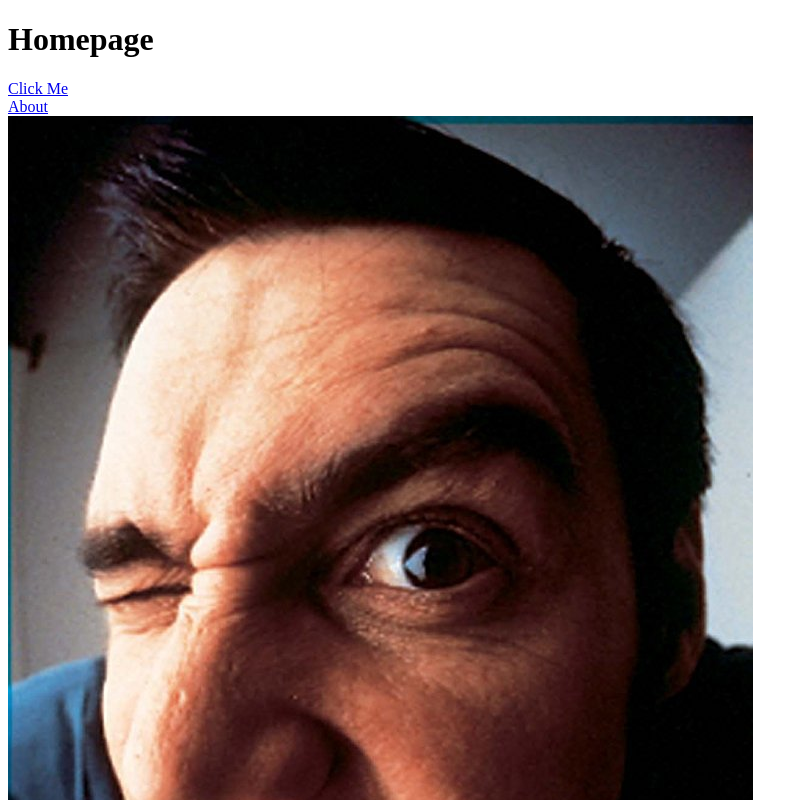
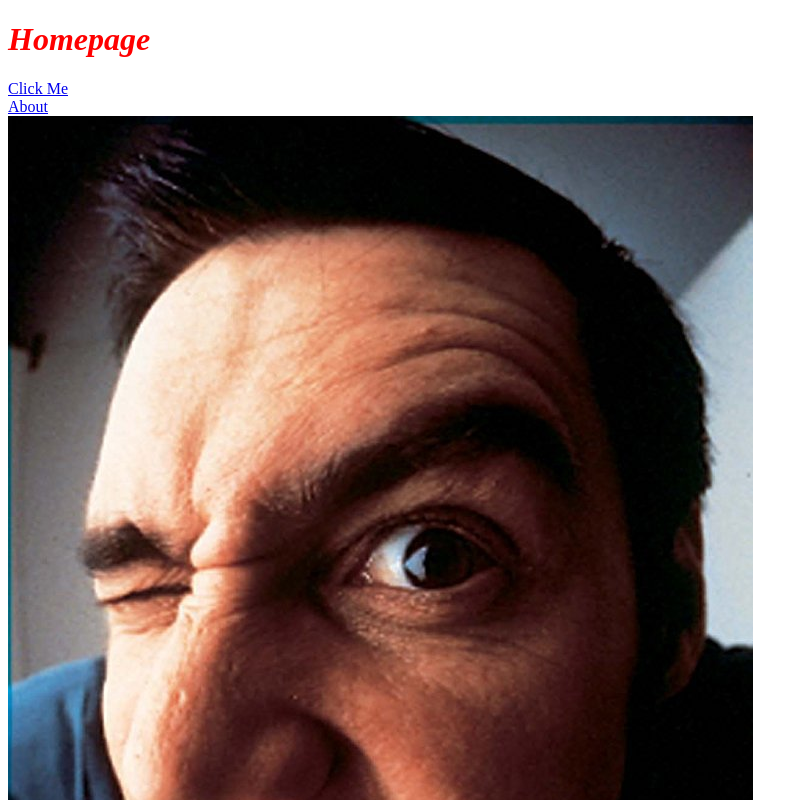
Before and after one commit to 1208kelly/Brainnest-Assignment-Links-and-Images, a plain HTML site: page links-and-images/index.html in a window 1280 px wide. Shown: the top 800 px of the page, without its empty margins (0-808 px from the left). Drawn offline with Linux system fonts and the light colour scheme.

Commit message:
added style.css file

```diff
--- a/links-and-images/index.html
+++ b/links-and-images/index.html
@@ -7,7 +7,7 @@
     <title>Links & Images</title>
 </head>
 <body>
-    <h1> Homepage </h1>
+    <h1 style="color: #ff0000; font-style: oblique;"> Homepage </h1>
 
     <a href="https://theuselessweb.com/"> Click Me </a>
     <br>
```
Also changed, not shown: links-and-images/css/style.css (added).
